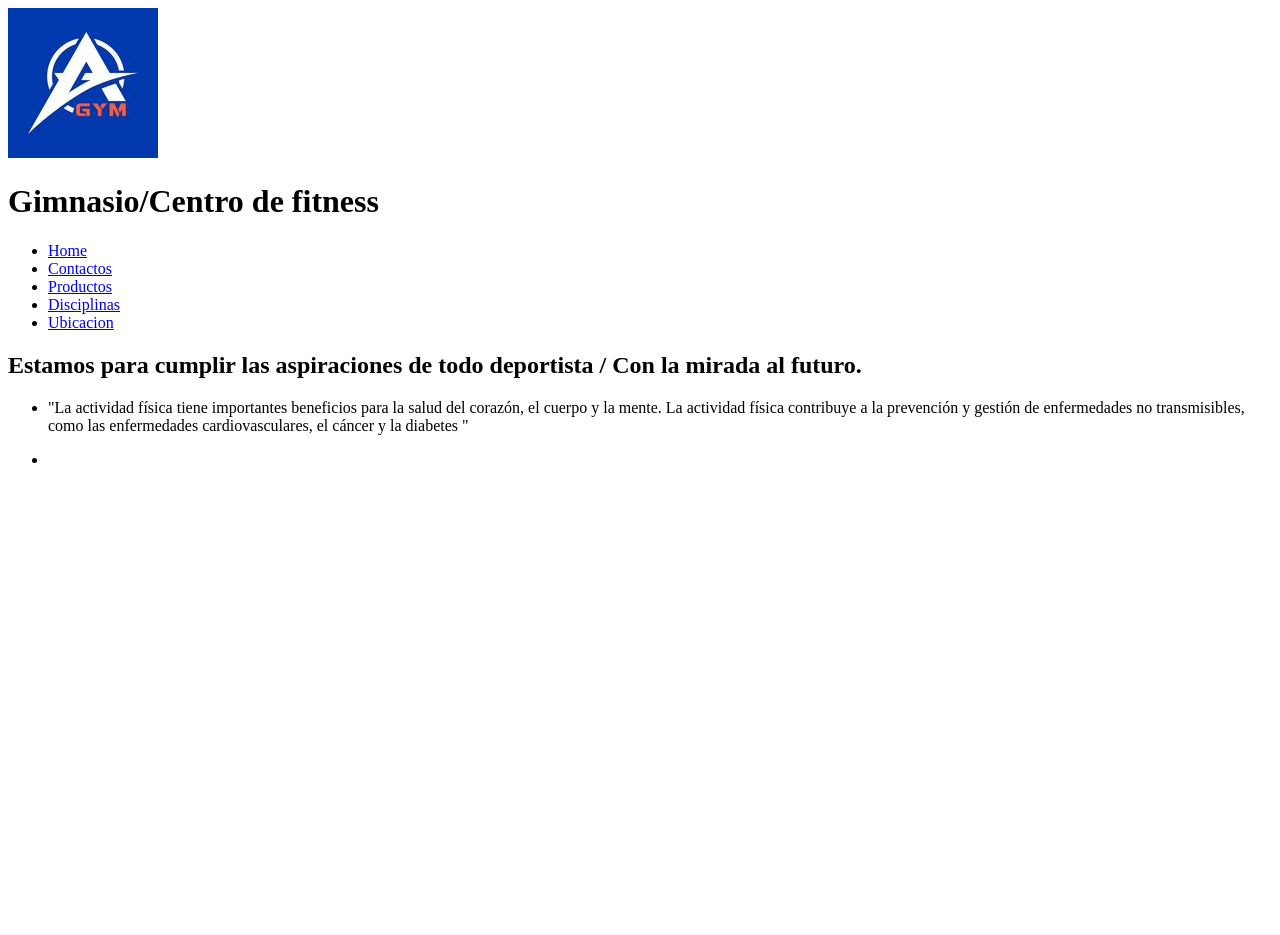
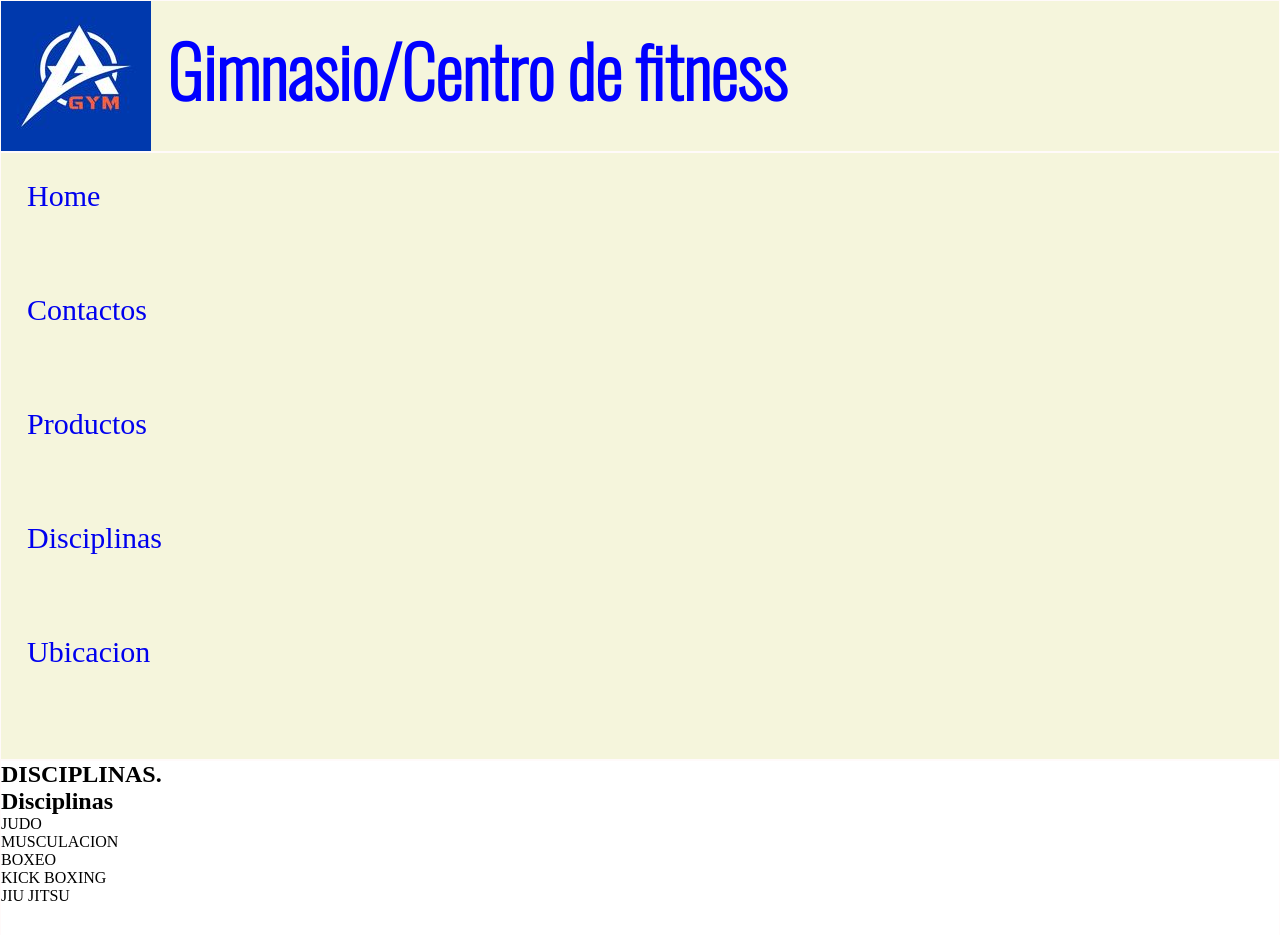
Before and after one commit to IvanVidal97/Desafio_Github, a plain HTML site: page page/disciplinas.html in a window 1280 px wide. Shown: the top 935 px of the page. Before the commit the page ends 800 px from the top, so only its background shows below. Drawn offline with nearby package versions, Linux system fonts and the light colour scheme; files whose address does not match are found by name.

```diff
--- a/estilos/estilos.css
+++ b/estilos/estilos.css
@@ -257,3 +257,11 @@ font-size: 50px;
         }
 
 }
+
+
+/*-----------------TRABAJANDO CON ANIMACIONES Y TRANSFORMACIONES -------------------*/
+
+/*---en el ---*/
+.gridproductos{
+
+    display: grid;}
--- a/page/disciplinas.html
+++ b/page/disciplinas.html
@@ -4,10 +4,11 @@
     <meta charset="UTF-8">
     <meta http-equiv="X-UA-Compatible" content="IE=edge">
     <meta name="viewport" content="width=device-width, initial-scale=1.0">
+    <link rel="stylesheet" href="../estilos/estilos.css">
     <title>Disciplinas</title>
 </head>
 <body>
-    <div  class="grid">
+    <div  class="pagedisciplinas">
         <header id="header" class="border" >
             <img class="tituloimg" src="./imagen/iconoazul.jpg" alt="">
             <h1 class="titulogym"> Gimnasio/Centro de fitness </h1>
@@ -26,22 +27,30 @@
 
                 </nav>
             </nav>
-        <section id="productos" class="border" >
-            <h2 class="subtema">
-                Estamos para cumplir las aspiraciones de todo deportista / Con la mirada al futuro.
+        <section id="disciplinas" class="border" >
+            <h2 class="disciplinas">
+                DISCIPLINAS.
             </h2>
-            <div class="subtema2">
-                <ul>
-                    <li class="sub2"> "La actividad física tiene importantes beneficios para la salud del corazón, el cuerpo y la mente. La actividad física contribuye a la prevención y gestión de enfermedades no transmisibles, como las enfermedades cardiovasculares, el cáncer y la diabetes "</li>
+            <h2 class="titulo_dis">Disciplinas</h2>
+         <section class="titulo_dis--todas">
+            <ul>
+                <li>JUDO</li>
+                <li>MUSCULACION</li>
+                <LI>BOXEO </LI>
+                <LI>KICK BOXING </LI>
+                <LI>JIU JITSU </LI>
 
-                </ul>
-            </div>
+            </ul>
+        </section>
+
+        <section>
             <div class="subtemaimg">
                 <ul>
 
-                    <li> <img src="./imagen/iconoazul.png" alt=""></li>
+                    <li> <img src="../imagen/entrada (1).jpeg" alt="">entrada</li>
                 </ul>
 
-    </div>
+            </div>
+        </section>
 </body>
 </html>
```
Also changed, not shown: page/productos.html (+11 -9 lines), imagen/entrada (1).jpeg (added), imagen/entrada (4).jpeg (added), imagen/manga larga.jpeg (added), imagen/remera.jpeg (added).
